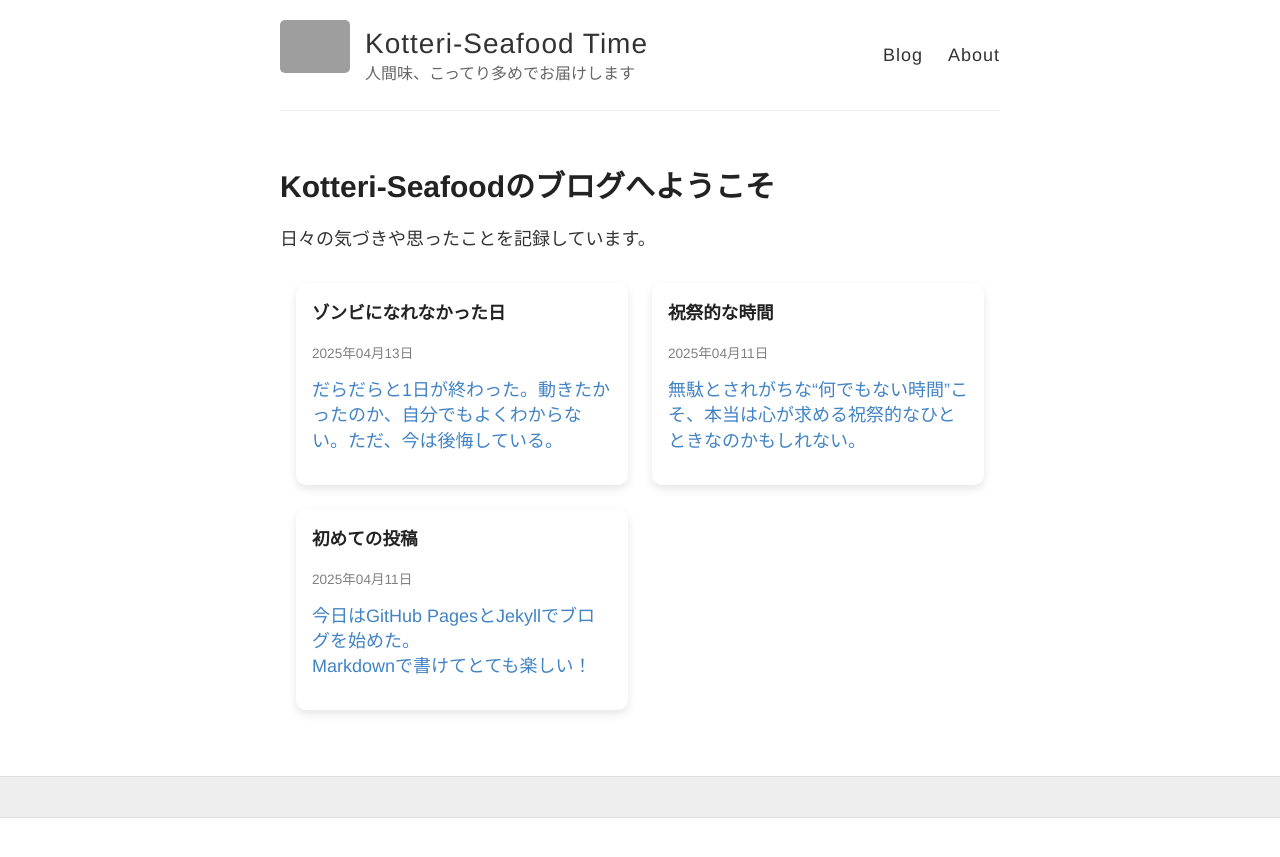
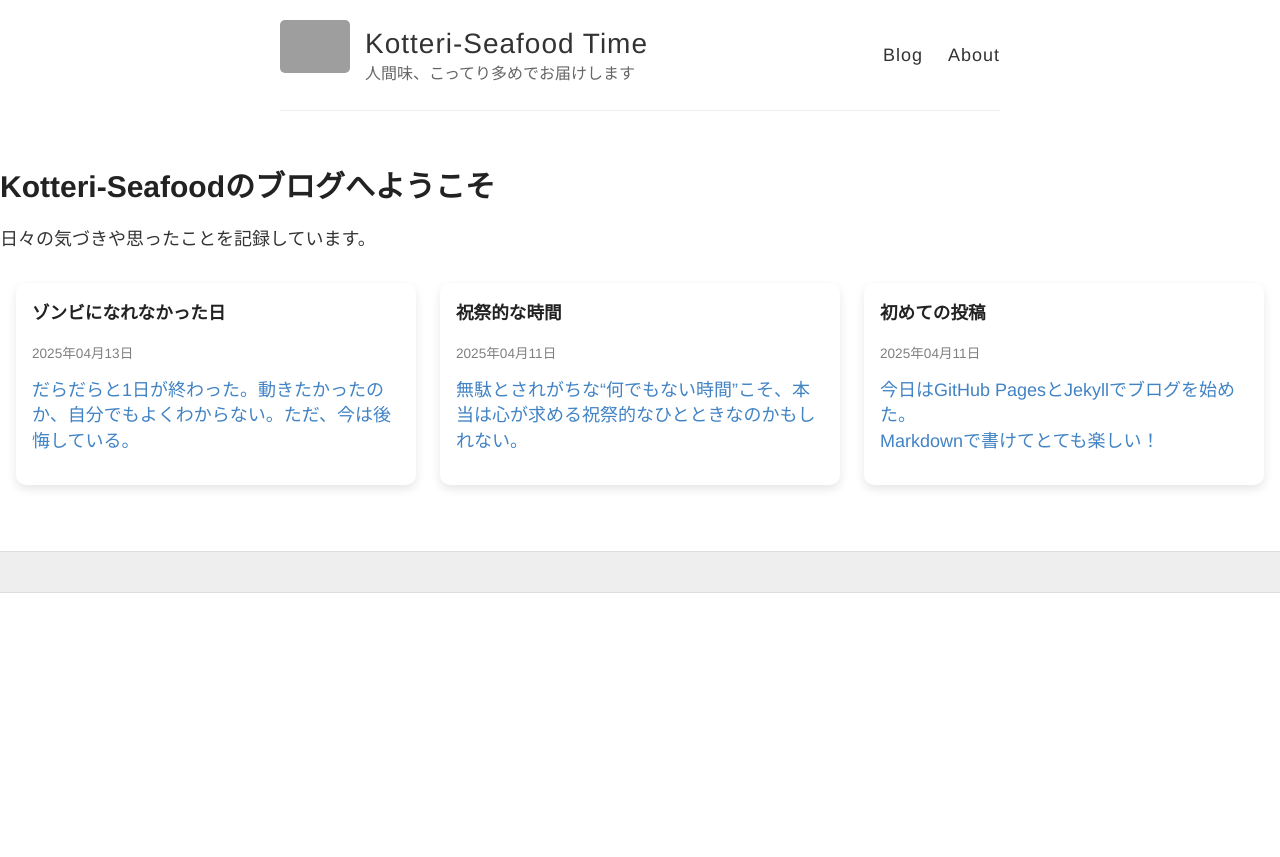
Before and after one commit to Kotteri-Seafood/Kotteri-Seafood.github.io, a Jekyll site: the page built from index.html, in a window 1280 px wide. Shown: the top 857 px of the page. Built offline with Jekyll 4.4.1, drawn with Linux system fonts in a browser that asks for light colours; grey boxes are pictures that could not be loaded.

Commit message:
Update default.html

```diff
--- a/_layouts/default.html
+++ b/_layouts/default.html
@@ -34,7 +34,7 @@
       </div>
     </div>
 
-    <div id="main" role="main" class="container">
+    <div id="main" role="main">
       {{ content }}
     </div>
 
```
